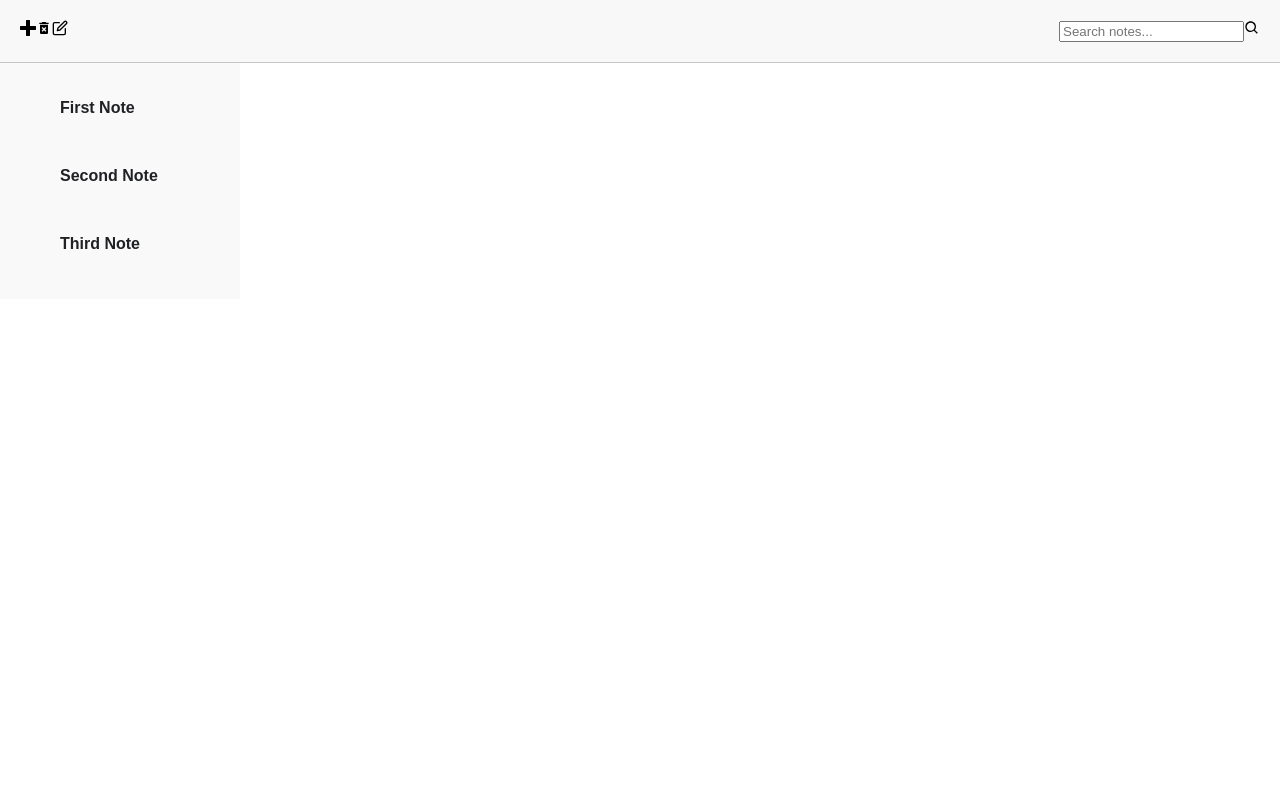
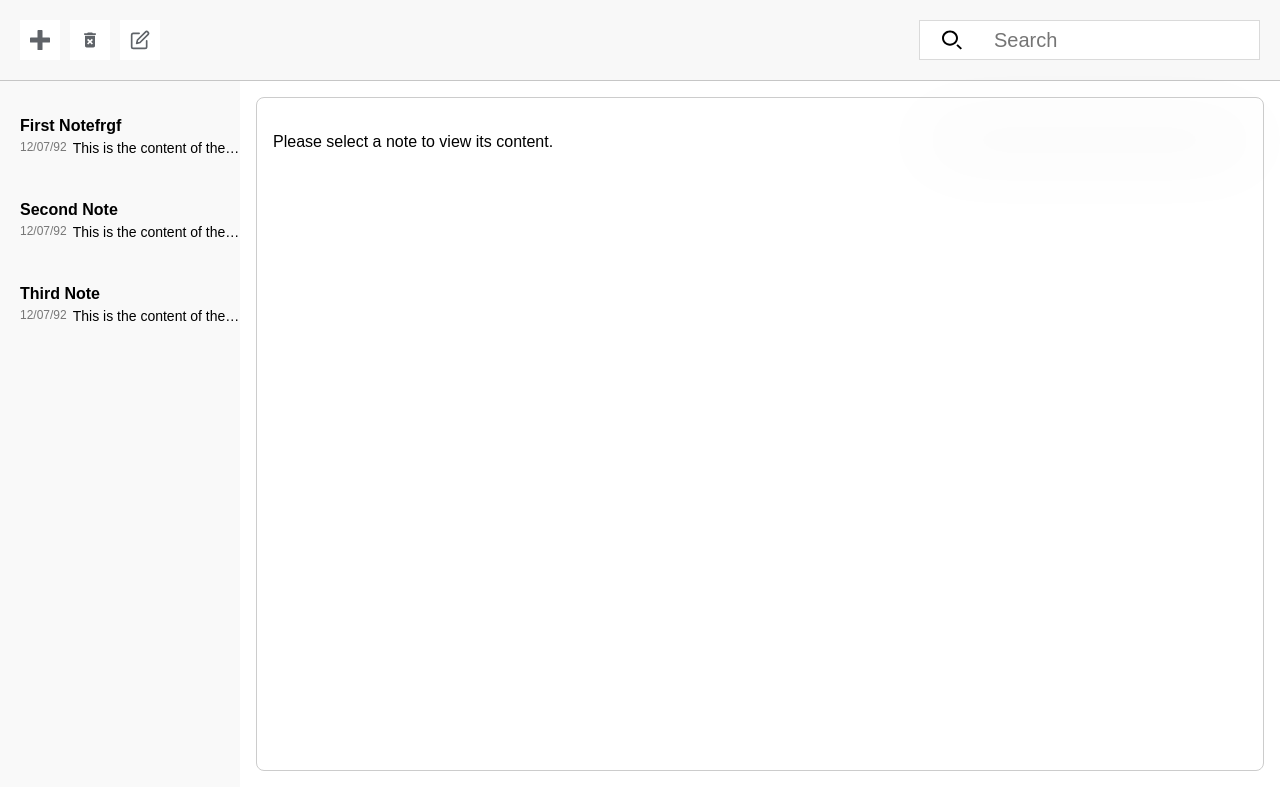
Before and after one commit to olha-zolotarchuk/work-project, a React (Create React App) app in the folder notes-app/: page / in a window 1280 px wide. Built offline with nearby package versions, Linux system fonts and the light colour scheme.

Commit message:
Added Workspace, Search, and Nav components, added CSS, and defined handleNoteSelect and handleDeleteNote functions

```diff
--- a/notes-app/package.json
+++ b/notes-app/package.json
@@ -7,7 +7,6 @@
     "react-dom": "^18.2.0",
     "react-scripts": "0.9.5"
   },
-  "devDependencies": {},
   "scripts": {
     "start": "react-scripts start",
     "build": "react-scripts build",
--- a/notes-app/src/App.js
+++ b/notes-app/src/App.js
@@ -1,38 +1,77 @@
-import React from "react";
+import React, { useState } from "react";
 
+import Workspace from "./components/Workspace";
+import Sidebar from "./components/Sidebar";
+// import Search from "./components/SearchBox";
+import Nav from "./Nav";
 
-// import SearchBox from "./components/SearchBox";
-// import Workspace from "./components/Workspace";
-import Sidebar from "./components/Sidebar";
-import NavPage from "./Nav";
+const App = () => {
+  const [selectedNote, setSelectedNote] = useState(null);
+  const [selectedNoteId, setSelectedNoteId] = useState(null);
 
-const note = [
+  // const [searchText, setSearchText] = useState("");
+  const [notes, setNotes] = useState([
     {
       id: 1,
-    title: "First Note",
-    content: "This is the content of the first note",
+      title: "First Notefrgf",
+      content:
+        "This is the content of the first notegrrrrrr rrrrrrrrrr rrrrrr rrrrrrrrr rrrrrrrr rrrrrr rrrr rrrrrr rrrrrrrrrr rrrrrrrrrrr rrrrrr rrrrr rrrrrrrrrr rrrr rrrrrrrrrrrrr rrrrrrrrr rrrrrrrr rrrrrrrrrr rrrrr rrrrrrrr rrrrrrrrrr rrrrrrrrrrrr rrrrrrrrrrrrrrrrr rrrrrrrrvf",
+      date: "12/07/92",
     },
     {
       id: 2,
       title: "Second Note",
       content: "This is the content of the second note",
+      date: "12/07/92",
     },
     {
       id: 3,
       title: "Third Note",
       content: "This is the content of the third note",
+      date: "12/07/92",
     },
-];
+  ]);
+  // console.log(notes);
+  // console.log(selectedNote);
 
-const App = () => {
+  const handleNoteSelect = (note) => {
+    setSelectedNoteId(note.id);
+    setSelectedNote(note);
+  };
+
+  const handleDeleteNote = (id) => {
+    //  console.log(id);
+     const shouldDelete = window.confirm(
+      "Are you sure you want to delete this note?"
+    );
+    if (shouldDelete) {
+      const newNotes = notes.filter((note) => note.id !== id);
+      //  console.log(newNotes);
+      setNotes(newNotes);
+    }
+
+
+  };
 
   return (
     <div className="app">
-      <NavPage/>
+      <Nav
+        selectedNoteId={selectedNoteId}
+        handleDeleteNote={handleDeleteNote}
+      />
+
+      <div className="app__page">
         <Sidebar
-        notes={note}
-
+          notes={notes}
+          title={notes.title}
+          onNoteSelect={handleNoteSelect}
+          selectedNoteId={selectedNoteId}
         />
+        <Workspace
+          selectedNote={selectedNote}
+          handleDeleteNote={handleDeleteNote}
+        />
+      </div>
     </div>
   );
 };
--- a/notes-app/src/Nav.js
+++ b/notes-app/src/Nav.js
@@ -2,25 +2,35 @@ import React from "react";
 import { MdDeleteForever } from "react-icons/md";
 import { ImPlus } from "react-icons/im";
 import { FiEdit } from "react-icons/fi";
-import { BiSearch } from "react-icons/bi";
 
-const Nav = () => {
+const Nav = ({ handleDeleteNote, selectedNoteId }) => {
   return (
     <nav className="nav">
-      <div>
-        <ImPlus className="icon" />
-        <MdDeleteForever className="delete-icon" />
+      <div className="edit__box">
+        <button className="icon__box">
+          <ImPlus className="icon" />
+        </button>
 
-        <FiEdit />
+          <button className="icon__box">
+            <MdDeleteForever
+              className="icon"
+              onClick={() => handleDeleteNote(selectedNoteId)}
+            />
+          </button>
+          <button className="icon__box">
+            <FiEdit className="icon" />
+          </button>
+
+
       </div>
-      <div className="search-box">
+      <div className="search__box">
         <input
+          className="search__box__icon"
           type="text"
-        //   value={searchText}
-        //   onChange={handleSearchTextChange}
-          placeholder="Search notes..."
+          //   value={searchText}
+          //   onChange={handleSearchTextChange}
+          placeholder="Search"
         />
-        <BiSearch />
       </div>
     </nav>
   );
--- a/notes-app/src/components/ListItem.js
+++ b/notes-app/src/components/ListItem.js
@@ -1,6 +1,6 @@
 import React from "react";
 
-const ListItem = ({ note, isSelected, onSelectNote }) => {
+const ListItem = ({ note, isSelected, onSelectNote, handleDeleteNote }) => {
   const handleClick = () => {
     onSelectNote(note);
   };
@@ -11,7 +11,10 @@ const ListItem = ({ note, isSelected, onSelectNote }) => {
       onClick={handleClick}
     >
       <div className="list__item__title">{note.title}</div>
-      <div className="list__item__body">{note.body}</div>
+      <div className="list__item__body">
+        <div className="list__item__date">{note.date}</div>
+        <div className="list__item__conten">{note.content}</div>
+      </div>
     </div>
   );
 };
--- a/notes-app/src/components/Sidebar.js
+++ b/notes-app/src/components/Sidebar.js
@@ -1,24 +1,18 @@
 import React from "react";
 import ListItem from "./ListItem";
 
-const Sidebar = ({ notes, onAddNote, onNoteSelect }) => {
-
-
-
+const Sidebar = ({ notes, onNoteSelect, selectedNoteId }) => {
   return (
     <div className="sidebar">
-
       <ul className="notes__list">
         {notes.map((note) => (
           <ListItem
             key={note.id}
             note={note}
-            onSelectNote={() => onNoteSelect(note)}
+            isSelected={note.id === selectedNoteId}
+            onSelectNote={onNoteSelect}
           />
         ))}
-
-
-
       </ul>
     </div>
   );
--- a/notes-app/src/components/Workspace.js
+++ b/notes-app/src/components/Workspace.js
@@ -1,5 +1,33 @@
-const Workspace = () => {
-  return;
+import React from "react";
+
+const Workspace = ({ selectedNote = {}, handleDeleteNote }) => {
+  // console.log("Selected note:", selectedNote);
+  const handleDelete = () => {
+    const shouldDelete = window.confirm(
+      "Are you sure you want to delete this note?"
+    );
+    if (shouldDelete) {
+      handleDeleteNote(selectedNote.id);
+    }
+
+    //  console.log(selectedNote.id);
+  };
+
+  return (
+    <div className="workspace">
+      {selectedNote ? (
+        <div>
+          <h2>{selectedNote.title}</h2>
+          <p>{selectedNote.content}</p>
+          <button className="delete__button" onClick={handleDelete}>
+            Delete
+          </button>
+        </div>
+      ) : (
+        <p>Please select a note to view its content.</p>
+      )}
+    </div>
+  );
 };
 
 export default Workspace;
--- a/notes-app/src/index.css
+++ b/notes-app/src/index.css
@@ -11,6 +11,10 @@ body {
   flex-direction: column;
 }
 
+.app__page {
+  display: flex;
+}
+
 /* Sidebar */
 .sidebar {
   display: flex;
@@ -22,34 +26,49 @@ body {
 .notes__list {
   flex: 1;
   overflow-y: auto;
+  padding: 0px 0px 0px 20px;
 }
+
+/* ListItem  */
 
 .list__item {
   display: flex;
   flex-direction: column;
-  padding: 20px;
+  padding: 20px 0px ;
   cursor: pointer;
+
 }
 
 .list__item:hover {
   background-color: #f1f3f4;
 }
 
-.list__item.selected {
-  background-color: #f1f3f4;
-  border-left: 4px solid #007aff;
+.list__item__body {
+  display: flex;
+  gap: 6px;
 }
 
 .list__item__title {
   font-size: 16px;
-  font-weight: 600;
-  color: #202124;
+  font-weight: bold;
+  margin-bottom: 5px;
 }
 
-.list__item__body {
+.list__item__conten {
   font-size: 14px;
-  color: #5f6368;
-  margin-top: 10px;
+  margin-bottom: 5px;
+  white-space: nowrap;
+  overflow: hidden;
+  text-overflow: ellipsis;
+}
+
+.list__item__date {
+  font-size: 12px;
+  color: #777;
+}
+
+.list__item.selected {
+  background-color: #dbd4d4;
 }
 
 /* Nav Page */
@@ -62,3 +81,69 @@ body {
   justify-content: space-between;
   padding: 20px;
 }
+
+.edit__box {
+  display: flex;
+  justify-content: space-around;
+  gap: 10px;
+}
+
+.icon__box {
+  width: 40px;
+  height: 40px;
+  background-color: white;
+  color: #5f6368;
+  display: flex;
+  align-items: center;
+  justify-content: center;
+  border: none;
+  cursor: pointer;
+}
+
+.icon {
+  width: 20px;
+  height: 20px;
+}
+
+.search__box {
+  display: flex;
+  position: relative;
+  z-index: 2;
+  background: #fff url(img/search-left-1504-svgrepo-com.svg) 23px 10px no-repeat;
+  box-shadow: 0px 100px 80px rgba(0, 0, 0, 0.03);
+}
+
+.search__box__icon {
+  border: 1px solid #dadada;
+  padding: 0px 0px 0px 74px;
+  background-color: transparent;
+  width: 100%;
+  flex: 1 1 auto;
+  font-size: 20px;
+}
+.search__box__icon img {
+  filter: grayscale(100%);
+}
+
+/* workspace */
+
+.workspace {
+  margin: 1rem;
+  padding: 1rem;
+  border: 1px solid #ccc;
+  border-radius: 0.5rem;
+  height: 80vh;
+  overflow-y: scroll;
+  width: 100%;
+}
+
+.workspace h2 {
+  font-size: 1.5rem;
+  margin-bottom: 0.5rem;
+}
+
+.workspace p {
+  font-size: 1rem;
+  line-height: 1.5;
+  margin-bottom: 1rem;
+}
```
Also changed, not shown: notes-app/src/components/SearchBox.js (+15 -3 lines), notes-app/src/img/search-left-1504-svgrepo-com.svg (added), 1 other file (tests, documents, lock files or other folders). Lines whose indentation alone changed are shown as unchanged.
